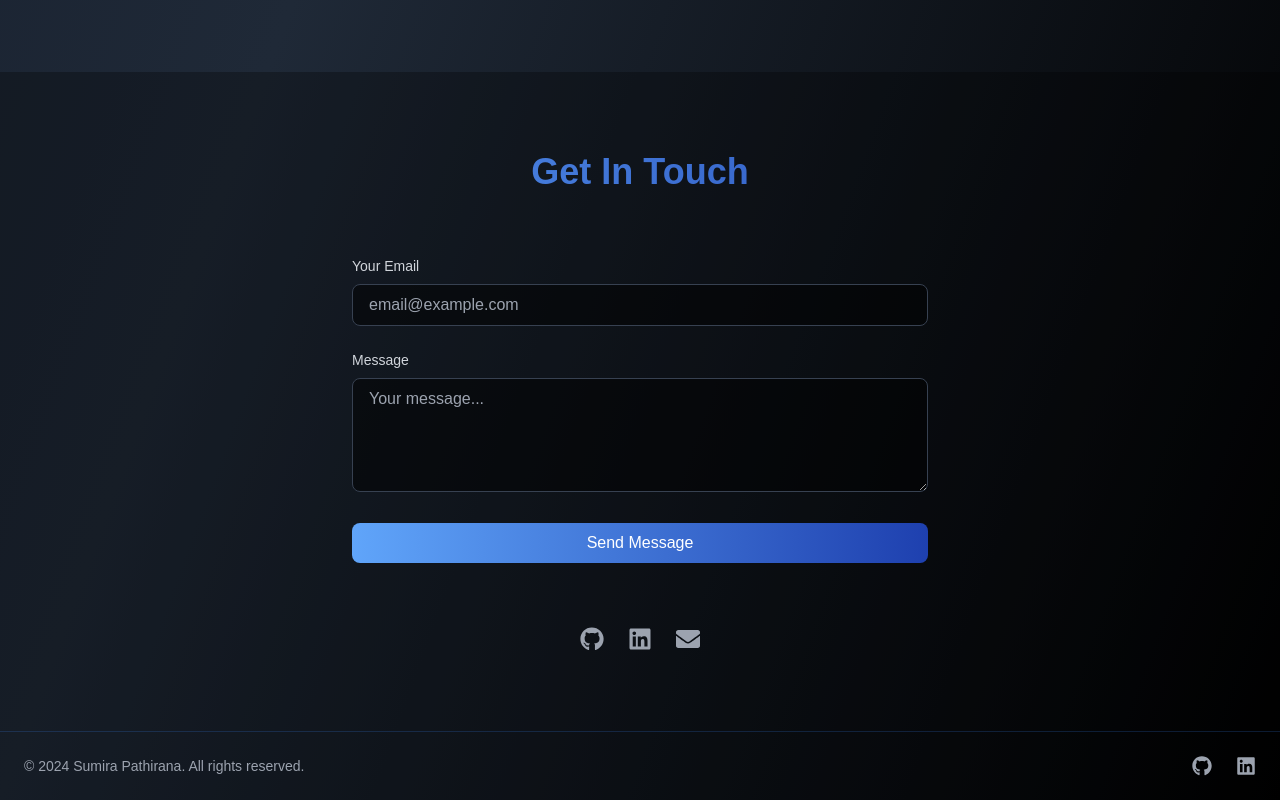
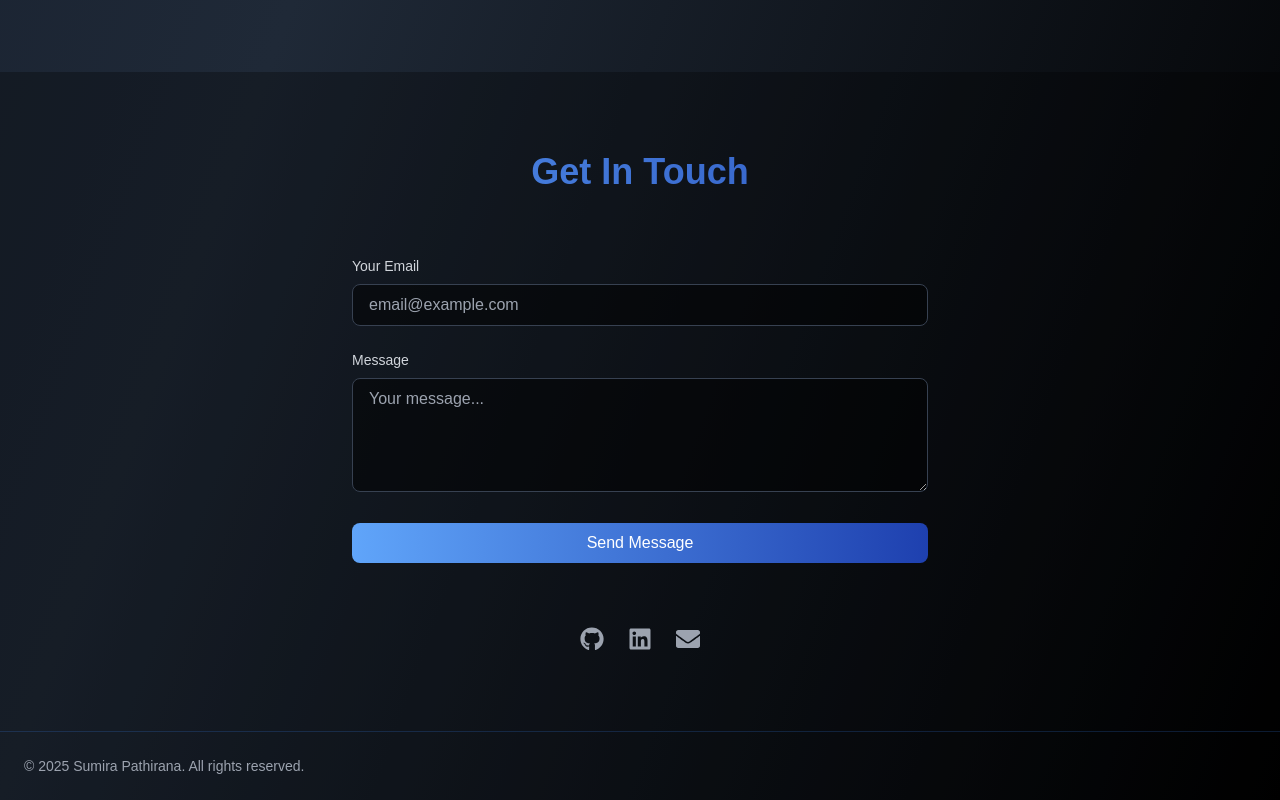
Before and after one commit to sumira/portfolio, a Next.js app: page / in a window 1280 px wide. Shown: the part 2690-3490 px from the top of the page. Built offline with nearby package versions, Linux system fonts and the light colour scheme.

Commit message:
Update footer copyright year to 2025 and remove social media links

```diff
--- a/app/components/footer.tsx
+++ b/app/components/footer.tsx
@@ -1,5 +1,4 @@
 import React from "react";
-import { FaGithub, FaLinkedin } from "react-icons/fa";
 
 const Footer = () => {
   return (
@@ -7,27 +6,8 @@ const Footer = () => {
       <div className="container mx-auto px-6">
         <div className="flex flex-col md:flex-row justify-between items-center">
           <p className="text-gray-400 text-sm">
-            © 2024 Sumira Pathirana. All rights reserved.
+            © 2025 Sumira Pathirana. All rights reserved.
           </p>
-
-          <div className="flex space-x-6 mt-4 md:mt-0">
-            <a
-              href="https://github.com/sumira"
-              target="_blank"
-              rel="noopener noreferrer"
-              className="text-gray-400 hover:text-blue-500 transition-colors"
-            >
-              <FaGithub size={20} />
-            </a>
-            <a
-              href="https://www.linkedin.com/in/sumira-pathirana/"
-              target="_blank"
-              rel="noopener noreferrer"
-              className="text-gray-400 hover:text-blue-500 transition-colors"
-            >
-              <FaLinkedin size={20} />
-            </a>
-          </div>
         </div>
       </div>
     </footer>
```
